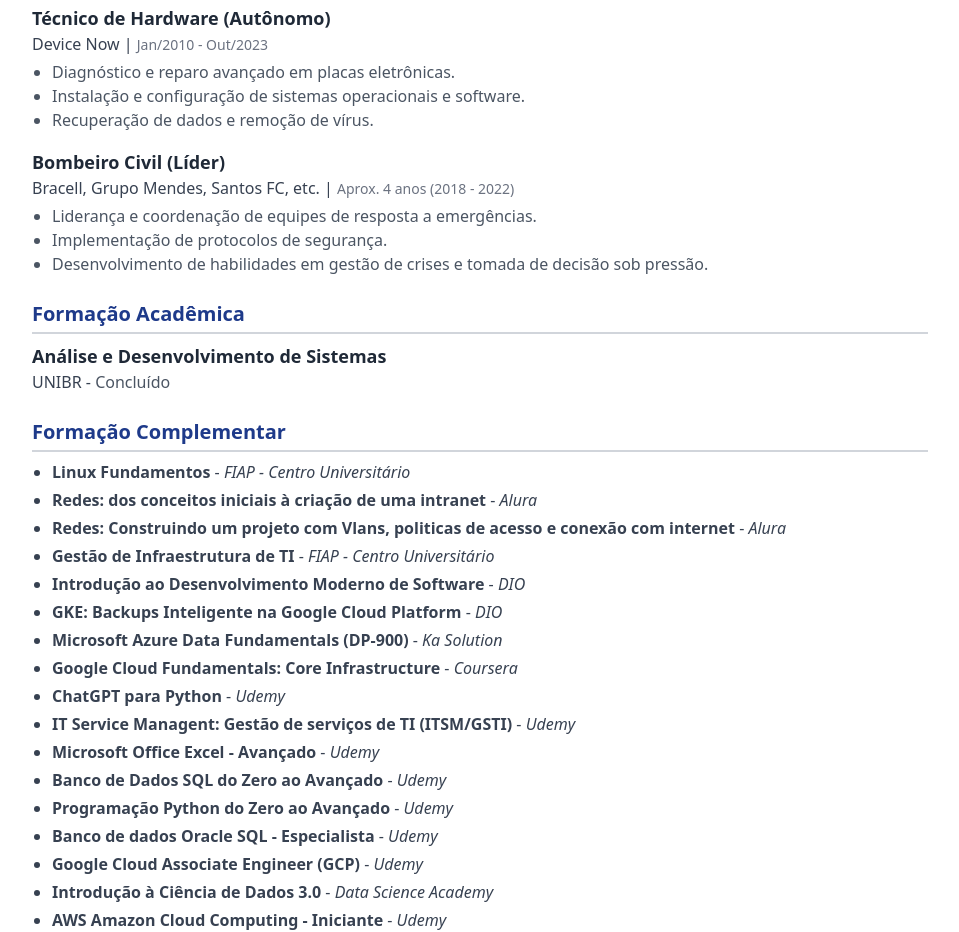
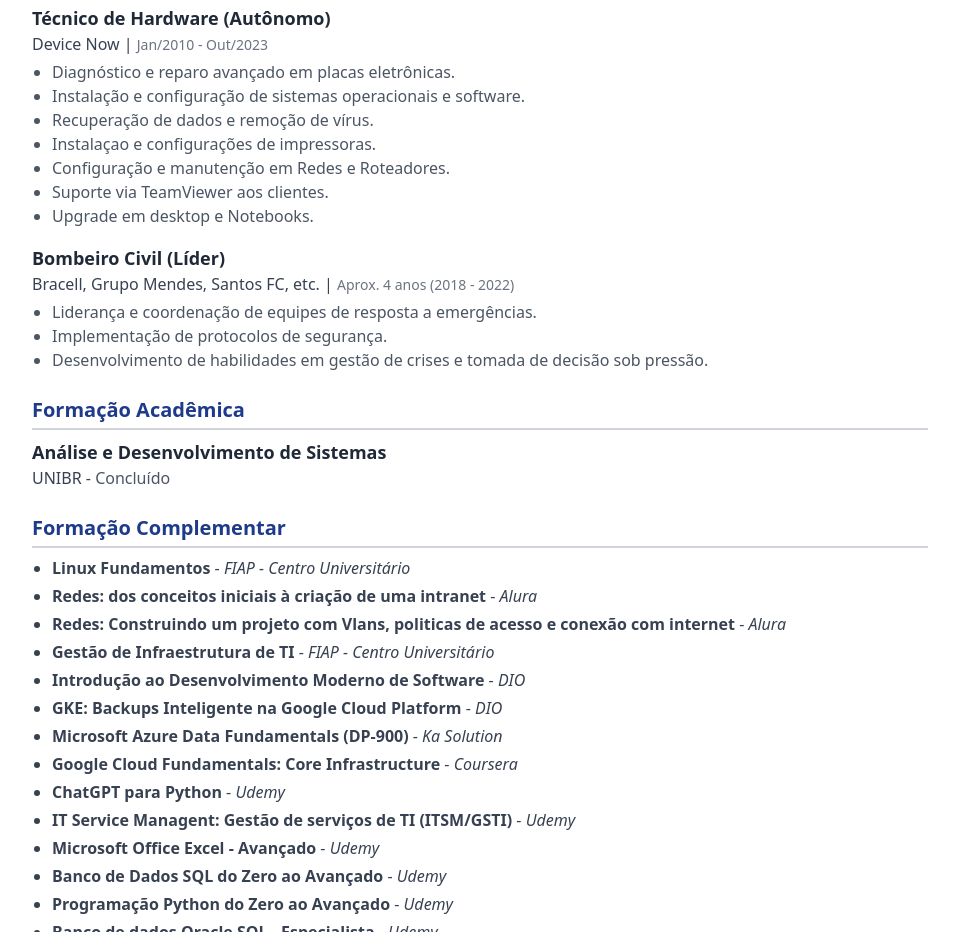
Before and after one commit to JonathanMoyano/curriculo, a Next.js app: page /imprimir in a window 1280 px wide. Shown: the part 1120-2052 px from the top of the page, without its empty margins (160-1119 px from the left). Built offline with nearby package versions, Linux system fonts and the light colour scheme.

Commit message:
ajuste e adição de serviços

```diff
--- a/src/data/cv-data.js
+++ b/src/data/cv-data.js
@@ -26,7 +26,7 @@ export const cvData = {
     { role: 'Analista de Infraestrutura & Suporte de TI N2', company: 'Colégio Jean Piaget', period: 'Jan/2024 - Presente', tasks: ['Suporte técnico especializado (N2) e apoio a usuários.', 'Manutenção da infraestrutura de rede, servidores e equipamentos de rack.', 'Elaboração de laudos técnicos e documentação de sistemas.','Realizar cadastro e gerenciamento de usuários no Active Directory, Google Admin, ClassApp, Matific e ERP.','Monitorar o sistema Zabbix, direcionando alertas aos responsáveis.','Suporte ao sistema ERP GVDasa.','Troca e passagem de cabeamento de rede.','Manutenção corretiva de qualquer equipamento eletronico que apresentar problemas.','Suporte em Help Desk para toda a comunidade acadêmica.','Organização dos equipamentos de TI.','Solicitação de compras para reposição de equipamentos de TI.','Instalação e manutenção do Hyper-V.',' Configuração do PFSense e configuração do Proxy Transparente com Squid e Squid Guard.'] },
     { role: 'Assistente de Suporte de TI', company: 'Colégio Jean Piaget', period: 'Out/2023 - Jan/2024', tasks: ['Manutenção preventiva e corretiva de computadores, Chromebooks e notebooks.', 'Suporte em Help Desk para toda a comunidade acadêmica.', 'Análise e modernização do sistema de CFTV.', 'Entregas de Chromebooks', 'Controle de saida e entrada de materiais', 'Organização dos equipamentos de TI', 'Solicitação de compras e reposição de equipamentos de TI'] },
     { role: 'Estágio de Suporte de TI', company: 'Colégio da Polícia Militar - Cruz Azul SP', period: 'Out/2022 - Out/2023', tasks: ['Suporte ao Sistema ERP TOTVS (RM e RM Saúde).', 'Gerenciamento de contas e permissões no Active Directory.', 'Manutenção preventiva no servidor local e sistemas de monitoramento.'] },
-    { role: 'Técnico de Hardware (Autônomo)', company: 'Device Now', period: 'Jan/2010 - Out/2023', tasks: ['Diagnóstico e reparo avançado em placas eletrônicas.', 'Instalação e configuração de sistemas operacionais e software.', 'Recuperação de dados e remoção de vírus.'] },
+    { role: 'Técnico de Hardware (Autônomo)', company: 'Device Now', period: 'Jan/2010 - Out/2023', tasks: ['Diagnóstico e reparo avançado em placas eletrônicas.', 'Instalação e configuração de sistemas operacionais e software.', 'Recuperação de dados e remoção de vírus.','Instalaçao e configurações de impressoras.', 'Configuração e manutenção em Redes e Roteadores.','Suporte via TeamViewer aos clientes.','Upgrade em desktop e Notebooks.'] },
     { role: 'Bombeiro Civil (Líder)', company: 'Bracell, Grupo Mendes, Santos FC, etc.', period: 'Aprox. 4 anos (2018 - 2022)', tasks: ['Liderança e coordenação de equipes de resposta a emergências.', 'Implementação de protocolos de segurança.', 'Desenvolvimento de habilidades em gestão de crises e tomada de decisão sob pressão.'] },
   ],
   education: [
```
